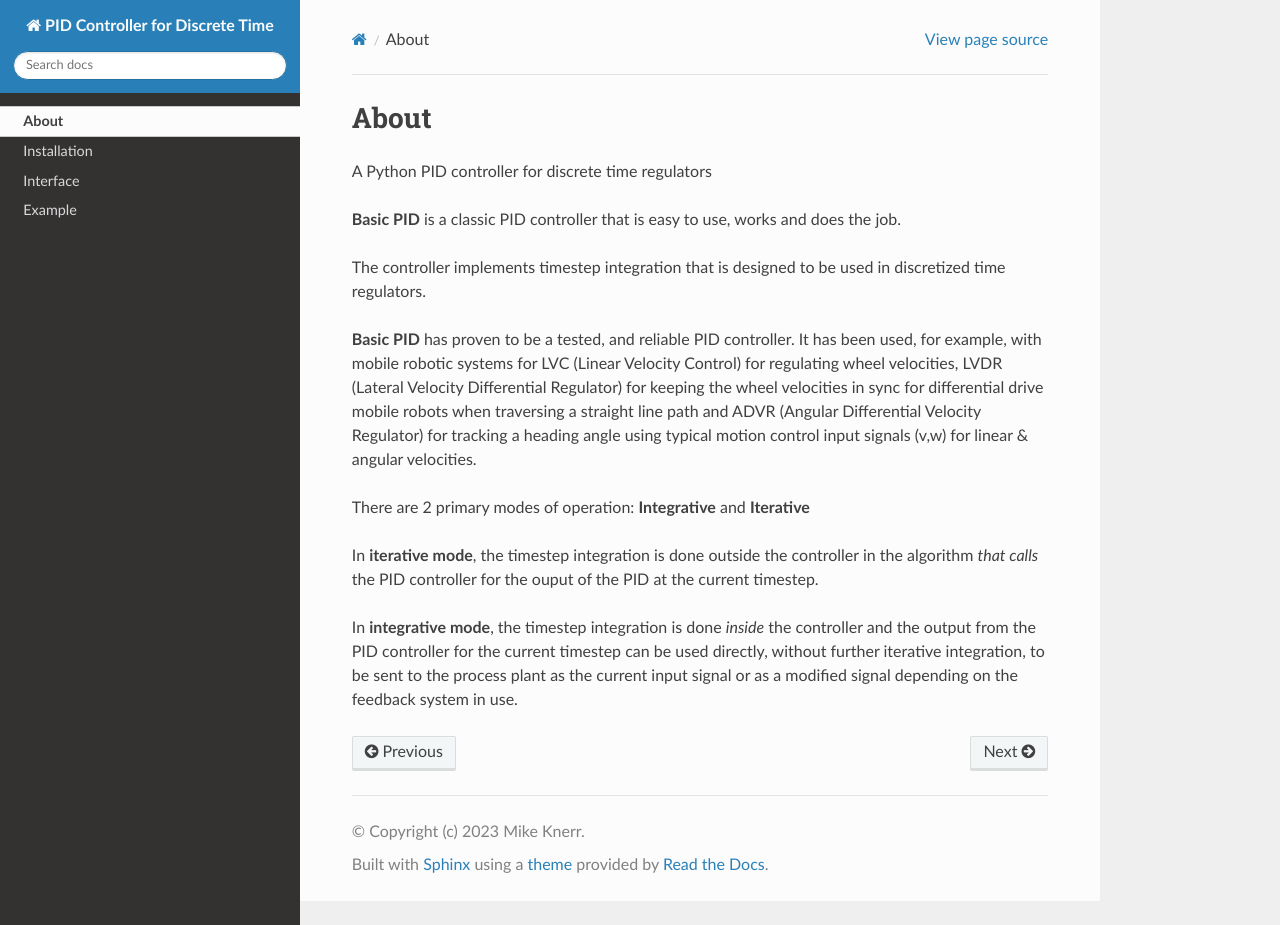
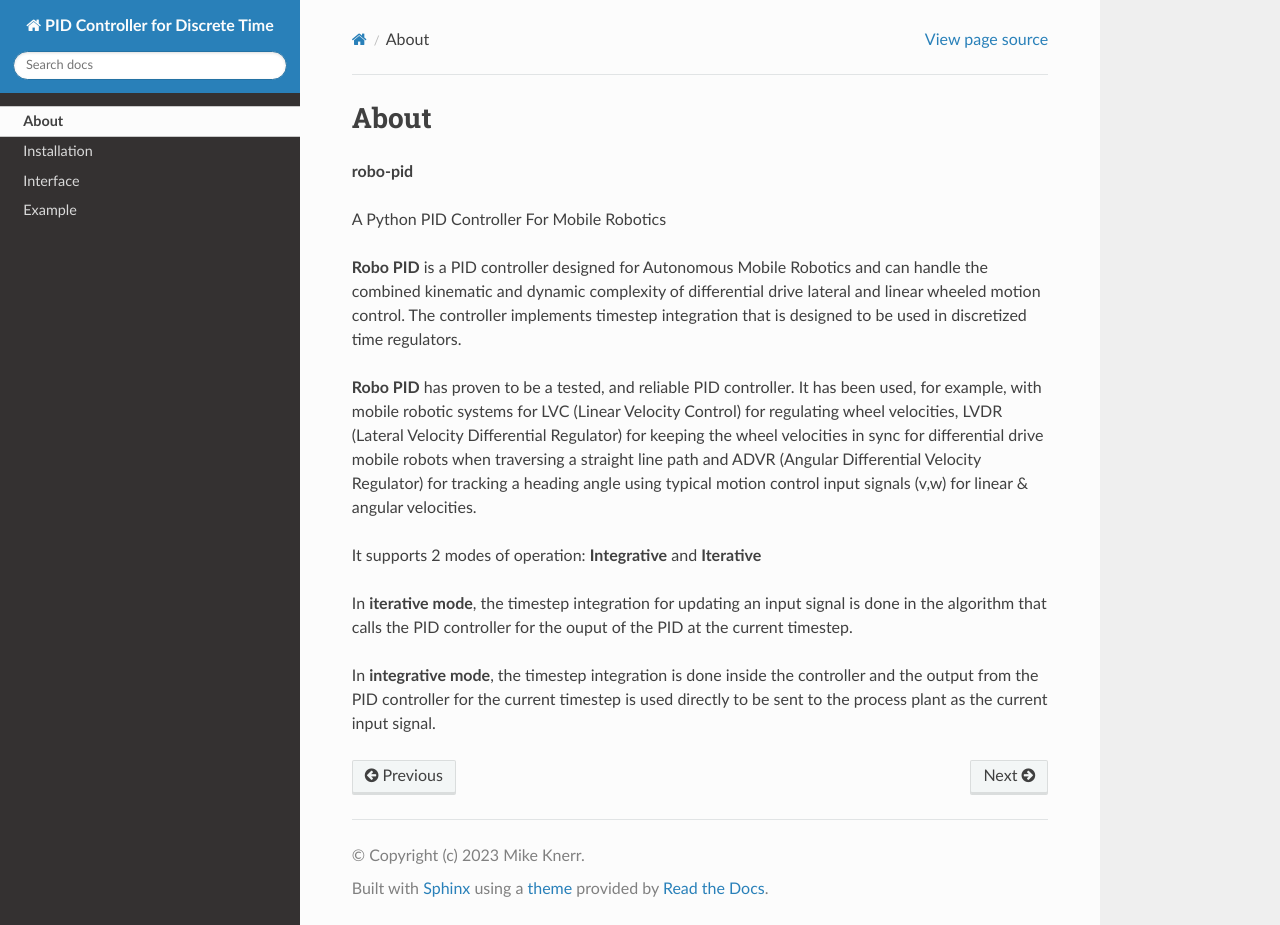
Before and after one commit to mkner/robo-pid, a Sphinx documentation site: the page built from docs/about.rst, in a window 1280 px wide and 925 px high. Built offline with Sphinx 7.4.7 and the Read the Docs theme 2.0.0, drawn with Linux system fonts in a browser that asks for light colours.

Commit message:
Update about.rst

```diff
--- a/docs/about.rst
+++ b/docs/about.rst
@@ -2,17 +2,29 @@
 About
 *****
 
-A Python PID controller for discrete time regulators
+**robo-pid**
 
-**Basic PID** is a classic PID controller that is easy to use, works and does the job.
+A Python PID Controller For Mobile Robotics
 
-The controller implements timestep integration that is designed to be used in discretized time regulators.
+**Robo PID** is a PID controller designed for Autonomous Mobile Robotics
+and can handle the combined kinematic and dynamic complexity of differential drive
+lateral and linear wheeled motion control. The controller implements timestep
+integration that is designed to be used in discretized time regulators.
 
-**Basic PID** has proven to be a tested, and reliable PID controller. It has been used, for example, with mobile robotic systems for LVC (Linear Velocity Control) for regulating wheel velocities, LVDR (Lateral Velocity Differential Regulator) for keeping the wheel velocities in sync for differential drive mobile robots when traversing a straight line path and ADVR (Angular Differential Velocity Regulator) for tracking a heading angle using typical motion control input signals (v,w) for linear & angular velocities.
+**Robo PID** has proven to be a tested, and reliable PID controller. It has been used, for example,
+with mobile robotic systems for LVC (Linear Velocity Control) for regulating wheel velocities,
+LVDR (Lateral Velocity Differential Regulator) for keeping the wheel velocities in sync for
+differential drive mobile robots when traversing a straight line path and
+ADVR (Angular Differential Velocity Regulator) for tracking a heading angle using typical
+motion control input signals (v,w) for linear & angular velocities.
 
-There are 2 primary modes of operation:  **Integrative** and **Iterative**
+It supports 2 modes of operation: **Integrative** and **Iterative**
 
-In **iterative mode**, the timestep integration is done outside the controller
-in the algorithm *that calls* the PID controller for the ouput of the PID at the current timestep.
+In **iterative mode**, the timestep integration for updating an input
+signal is done in the algorithm that calls the PID controller
+for the ouput of the PID at the current timestep.
 
-In **integrative mode**, the timestep integration is done *inside* the controller and the output from the PID controller for the current timestep can be used directly, without further iterative integration, to be sent to the process plant as the current input signal or as a modified signal depending on the feedback system in use.
+In **integrative mode**, the timestep integration is done inside the
+controller and the output from the PID controller for the
+current timestep is used directly to be sent to the process plant
+as the current input signal.
```
